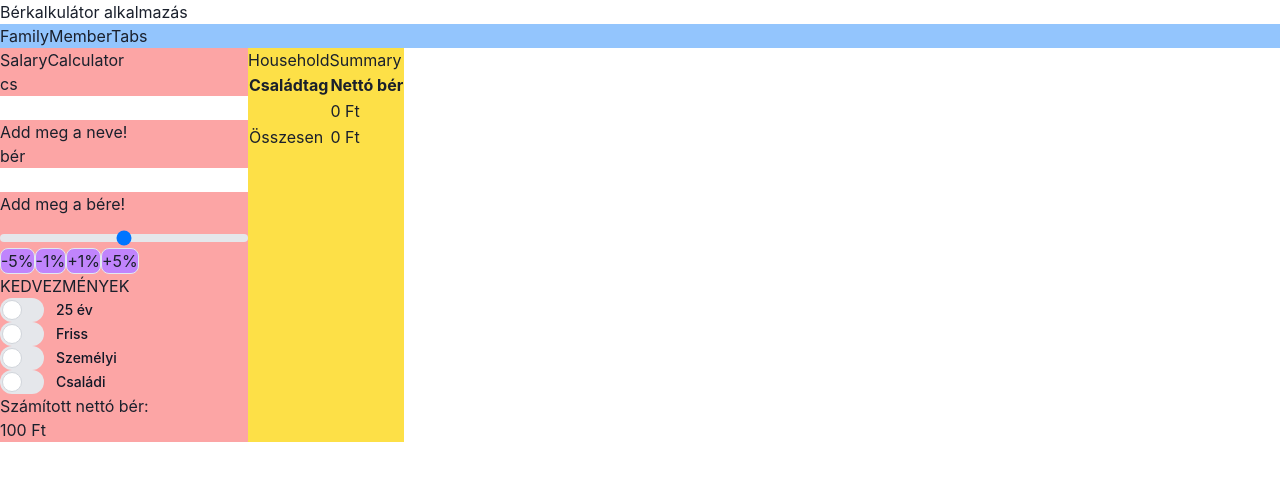
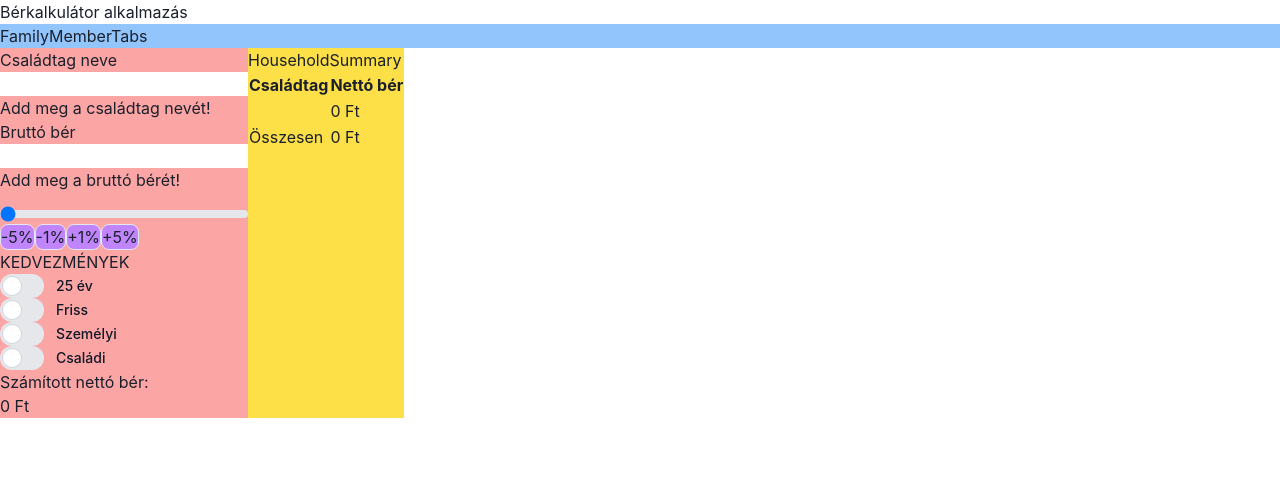
Before and after one commit to rpkrisz/Berkalkulator, a React (Vite) app: page / in a window 1280 px wide. Shown: the top 480 px of the page. Built offline with nearby package versions, Linux system fonts and the light colour scheme.

Commit message:
Calculate Netto and add child parms

```diff
--- a/src/components/SalaryCalculator/SalaryCalculator.jsx
+++ b/src/components/SalaryCalculator/SalaryCalculator.jsx
@@ -1,23 +1,30 @@
 import Buttons from "./components/Buttons";
-import Input from "./components/TextInput";
+import TextInput from "./components/TextInput";
 import Allowances from "./components/Allowances";
 import RngeSlider from "./components/RngeSlider";
 
-const SalaryCalculator = () => {
-  const brutto = 100;
+function calculateNetto(brutto) {
+  let netto = 0;
+  netto = brutto - brutto * 0.15 - brutto * 0.185;
+  return netto;
+}
 
-  const netto = brutto;
+/**
+ *
+ * @param {{brutto:number, name:string,netto:number, setterB:Function, setterN:Function, setterNet:Function}} param0
+ * @returns
+ */
+const SalaryCalculator = ({ brutto, name, netto, setterB, setterN, setterNet }) => {
+  setterNet(calculateNetto(Number(brutto)));
   return (
     <div className="bg-red-300">
-      <p>SalaryCalculator</p>
-      <Input title="cs" label="neve"></Input>
-      <Input title="bér" label="bére"></Input>
-      <RngeSlider></RngeSlider>
-      <Buttons></Buttons>
-
-      <Allowances></Allowances>
+      <TextInput title="Családtag neve" label="családtag nevét" value={name} setter={setterN}></TextInput>
+      <TextInput title="Bruttó bér" label="bruttó bérét" value={brutto} setter={setterB}></TextInput>
+      <RngeSlider brutto={brutto} setter={setterB}></RngeSlider>
+      <Buttons brutto={brutto} setter={setterB}></Buttons>
+      <Allowances netto={netto} setter={setterNet}></Allowances>
       <p>Számított nettó bér:</p>
-      <p>{netto} Ft</p>
+      <p>{netto ?? 0} Ft</p>
     </div>
   );
 };
```
